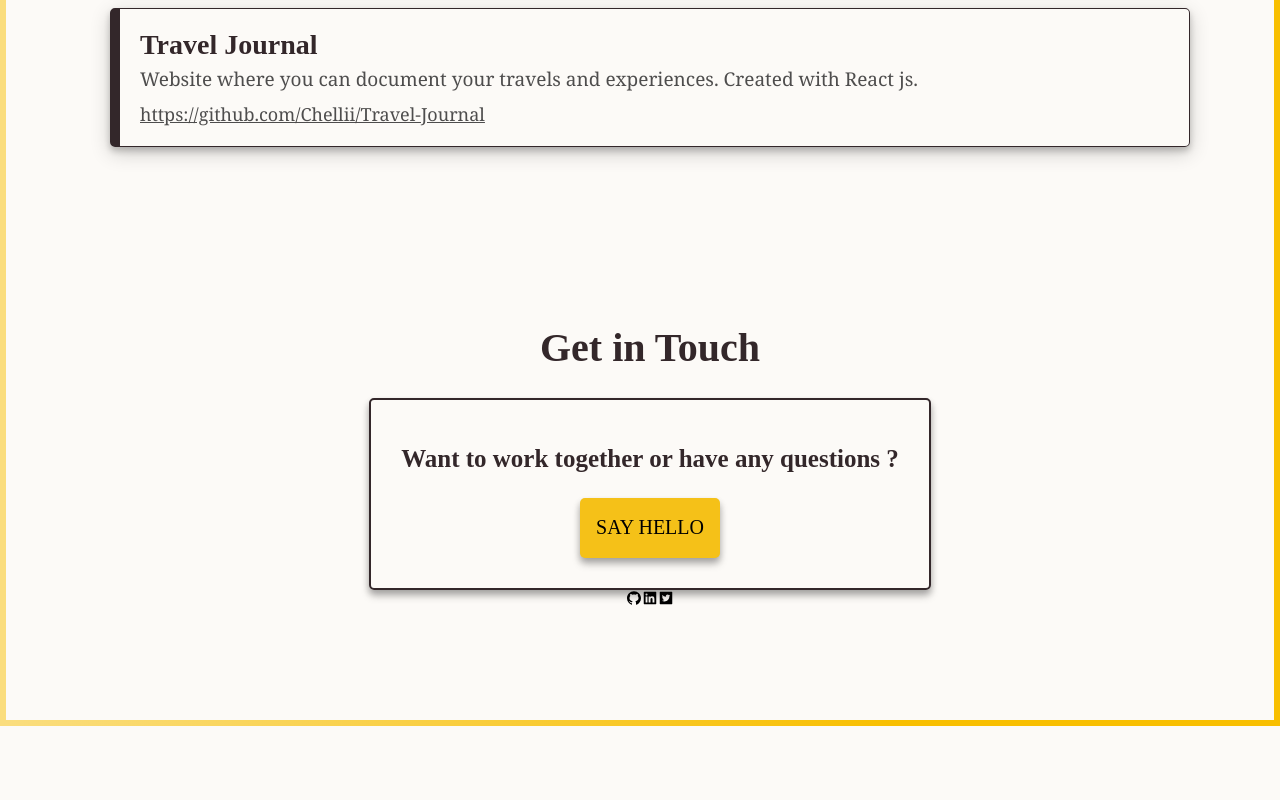
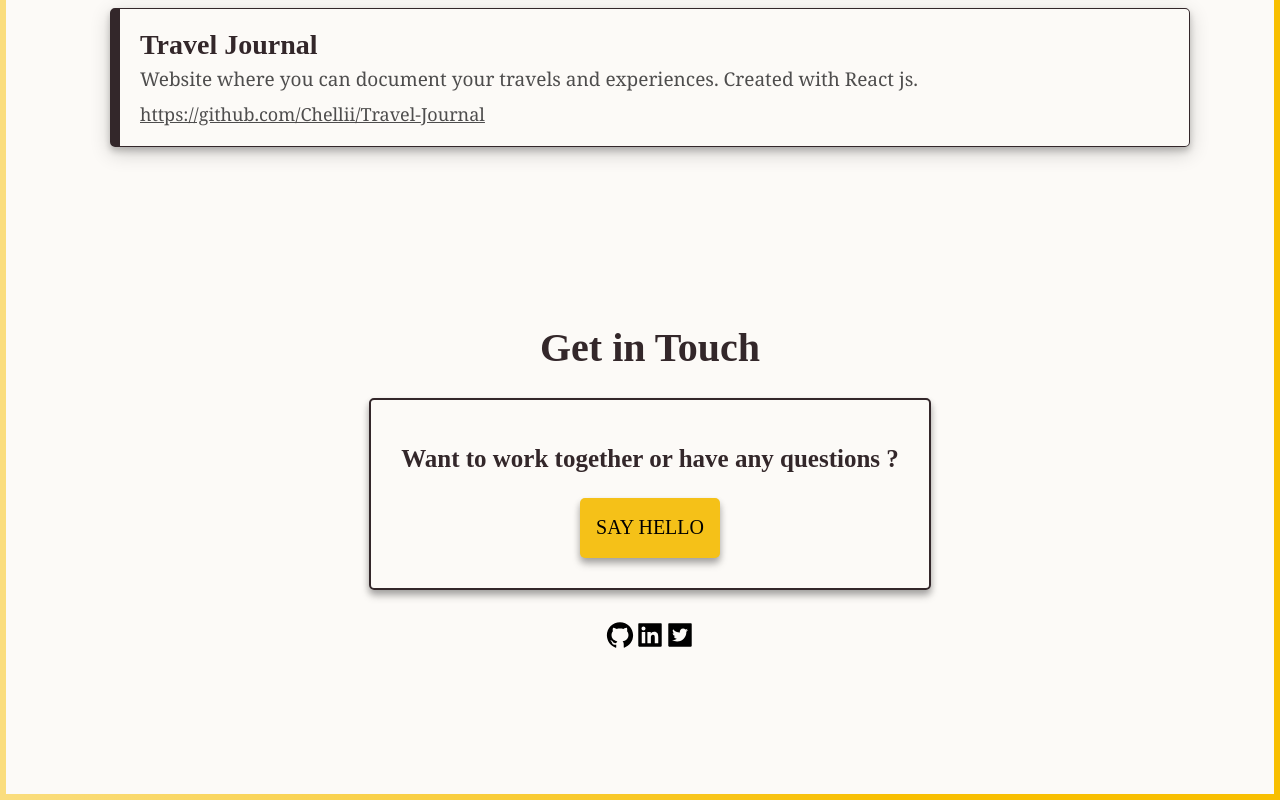
Before and after one commit to Chellii/Chelli, a React (Create React App) app: page / in a window 1280 px wide. Shown: the part 1203-2003 px from the top of the page. Before the commit the page ends 1929 px from the top, so only its background shows below. Built offline with nearby package versions, Linux system fonts and the light colour scheme; a web font is replaced by a local one.

Commit message:
add icons

```diff
--- a/src/pages/Home.js
+++ b/src/pages/Home.js
@@ -68,9 +68,9 @@ export default function Home() {
                         </div>
                     </div>
                     <div className="socialnet">
-                        <AiOutlineGithub />
-                        <AiFillLinkedin />
-                        <AiFillTwitterSquare />
+                        <AiOutlineGithub size={30} />
+                        <AiFillLinkedin size={30} />
+                        <AiFillTwitterSquare size={30} />
                     </div>
                 </div>
             </main>
--- a/src/styles/home.css
+++ b/src/styles/home.css
@@ -113,3 +113,8 @@
     padding: 0;
     margin: 0;
 }
+
+.socialnet {
+    padding-top: 30px;
+    padding-bottom: 30px;
+}
```
